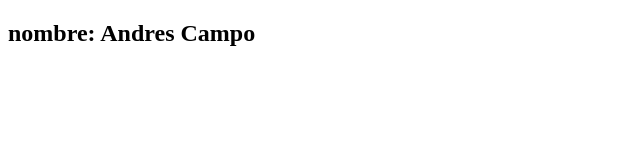
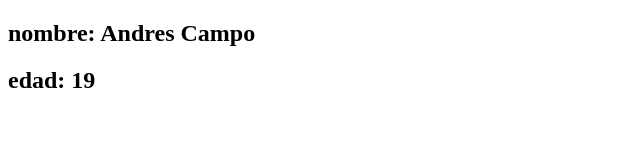
Before and after one commit to Andresj14G/Ejercicio-1, a plain HTML site: page index.html in a window 1280 px wide. Shown: the whole page, without its empty margins (0-640 px from the left). Drawn offline with Linux system fonts and the light colour scheme.

Commit message:
Four commit

```diff
--- a/index.html
+++ b/index.html
@@ -5,6 +5,7 @@
     <meta name="viewport" content="width=device-width, initial-scale=1.0">
     <title>Portafolio Personal</title>
     <h2> nombre: Andres Campo</h2>
+     <h2> edad: 19</h2>
 </head>
 <body>
 
```
